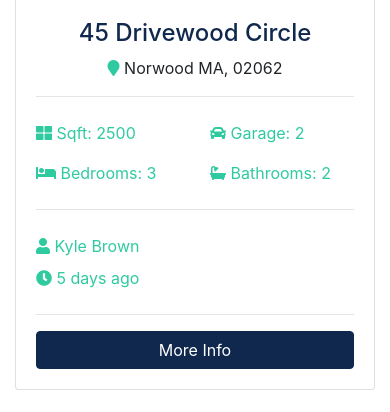
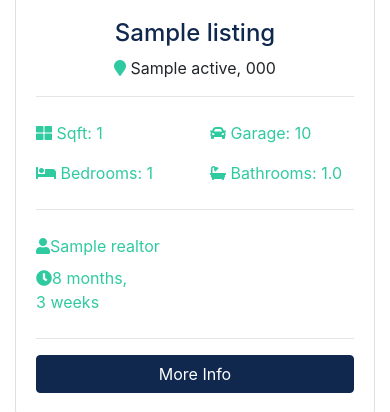
Before and after one commit to hghimanshu/Django, a Django app: page / in a window 390 px wide. Shown: the part 1194-1606 px from the top of the page. Run offline with Django 3.2, Linux system fonts and the light colour scheme; tables that the repository leaves empty hold one stand-in row (values such as "Sample post"); grey boxes marked "Sample" are stand-in pictures; some libraries are stand-ins or nearby versions.

Commit message:
worked on the home page

```diff
--- a/property/pages/views.py
+++ b/property/pages/views.py
@@ -1,9 +1,23 @@
 from django.shortcuts import render
 from django.http import HttpResponse
+from listings.models import Listing
+from realtors.models import Realtor
 
 # Create your views here.
 def index(request):
-    return render(request, 'pages/index.html', {})
+    listings = Listing.objects.order_by('-list_date').filter(is_published=True)[:3]
+    context = {
+        'listings': listings
+    }
+    return render(request, 'pages/index.html', context)
 
 def about(request):
-    return render(request, 'pages/about.html', {})
+    realtors = Realtor.objects.order_by('-hire_date')
+
+    mvp_realtors = Realtor.objects.all().filter(is_mvp=True)
+
+    context = {
+        'realtors': realtors,
+        'mvp': mvp_realtors
+    }
+    return render(request, 'pages/about.html', context)
--- a/property/templates/pages/index.html
+++ b/property/templates/pages/index.html
@@ -1,4 +1,5 @@
 {% extends 'base.html' %}
+{% load humanize %}
 
 {% block content %}
 <!-- Showcase -->
@@ -130,134 +131,61 @@
     <div class="container">
       <h3 class="text-center mb-3">Latest Listings</h3>
       <div class="row">
-        <!-- Listing 1 -->
+
+        {% if listings %}
+
+          {% for listing in listings %}
+
               <div class="col-md-6 col-lg-4 mb-4">
                 <div class="card listing-preview">
-            <img class="card-img-top" src="assets/img/homes/home-1.jpg" alt="">
+                  <img class="card-img-top" src="{{ listing.photo_main.url }}" alt="">
                   <div class="card-img-overlay">
                     <h2>
-                <span class="badge badge-secondary text-white">$490,000</span>
+                      <span class="badge badge-secondary text-white">${{ listing.price | intcomma }}</span>
                     </h2>
                   </div>
                   <div class="card-body">
                     <div class="listing-heading text-center">
-                <h4 class="text-primary">45 Drivewood Circle</h4>
+                      <h4 class="text-primary">{{ listing.title }}</h4>
                       <p>
-                  <i class="fas fa-map-marker text-secondary"></i> Norwood MA, 02062</p>
+                        <i class="fas fa-map-marker text-secondary"></i> {{ listing.city }} {{ listing.state }}, {{ listing.zipcode }}</p>
                     </div>
                     <hr>
                     <div class="row py-2 text-secondary">
                       <div class="col-6">
-                  <i class="fas fa-th-large"></i> Sqft: 2500</div>
+                        <i class="fas fa-th-large"></i> Sqft: {{ listing.sqft }}</div>
                       <div class="col-6">
-                  <i class="fas fa-car"></i> Garage: 2</div>
+                        <i class="fas fa-car"></i> Garage: {{ listing.garage }}</div>
                     </div>
                     <div class="row py-2 text-secondary">
                       <div class="col-6">
-                  <i class="fas fa-bed"></i> Bedrooms: 3</div>
+                        <i class="fas fa-bed"></i> Bedrooms: {{ listing.bedrooms }}</div>
                       <div class="col-6">
-                  <i class="fas fa-bath"></i> Bathrooms: 2</div>
+                        <i class="fas fa-bath"></i> Bathrooms: {{ listing.bathrooms }}</div>
                     </div>
                     <hr>
                     <div class="row py-2 text-secondary">
                       <div class="col-6">
-                  <i class="fas fa-user"></i> Kyle Brown</div>
+                        <i class="fas fa-user"></i>{{ listing.realtor }}</div>
                     </div>
                     <div class="row text-secondary pb-2">
                       <div class="col-6">
-                  <i class="fas fa-clock"></i> 5 days ago</div>
+                        <i class="fas fa-clock"></i>{{ listing.list_date | timesince }}</div>
                     </div>
                     <hr>
-              <a href="listing.html" class="btn btn-primary btn-block">More Info</a>
+                    <a href="{% url 'listing' listing.id %}" class="btn btn-primary btn-block">More Info</a>
                   </div>
                 </div>
               </div>
 
-        <!-- Listing 2 -->
-        <div class="col-md-6 col-lg-4 mb-4">
-          <div class="card listing-preview">
-            <img class="card-img-top" src="assets/img/homes/home-2.jpg" alt="">
-            <div class="card-img-overlay">
-              <h2>
-                <span class="badge badge-secondary text-white">$550,000</span>
-              </h2>
-            </div>
-            <div class="card-body">
-              <div class="listing-heading text-center">
-                <h4 class="text-primary">18 Jefferson Lane</h4>
-                <p>
-                  <i class="fas fa-map-marker text-secondary"></i> Woburn MA, 01801</p>
-              </div>
-              <hr>
-              <div class="row py-2 text-secondary">
-                <div class="col-6">
-                  <i class="fas fa-th-large"></i> Sqft: 3200</div>
-                <div class="col-6">
-                  <i class="fas fa-car"></i> Garage: 1</div>
-              </div>
-              <div class="row py-2 text-secondary">
-                <div class="col-6">
-                  <i class="fas fa-bed"></i> Bedrooms: 4</div>
-                <div class="col-6">
-                  <i class="fas fa-bath"></i> Bathrooms: 2.5</div>
-              </div>
-              <hr>
-              <div class="row py-2 text-secondary">
-                <div class="col-6">
-                  <i class="fas fa-user"></i> Mark Hudson</div>
-              </div>
-              <div class="row text-secondary pb-2">
-                <div class="col-6">
-                  <i class="fas fa-clock"></i> 5 days ago</div>
-              </div>
-              <hr>
-              <a href="listing.html" class="btn btn-primary btn-block">More Info</a>
-            </div>
-          </div>
+          {% endfor %}
+
+        {% else %}
+        <div class="col-md-12">
+          <p>No listings available </p>
         </div>
 
-        <!-- Listing 3 -->
-        <div class="col-md-6 col-lg-4 mb-4">
-          <div class="card listing-preview">
-            <img class="card-img-top" src="assets/img/homes/home-3.jpg" alt="">
-            <div class="card-img-overlay">
-              <h2>
-                <span class="badge badge-secondary text-white">$580,000</span>
-              </h2>
-            </div>
-            <div class="card-body">
-              <div class="listing-heading text-center">
-                <h4 class="text-primary">187 Woodrow Street</h4>
-                <p>
-                  <i class="fas fa-map-marker text-secondary"></i> Salem MA, 01915</p>
-              </div>
-              <hr>
-              <div class="row py-2 text-secondary">
-                <div class="col-6">
-                  <i class="fas fa-th-large"></i> Sqft: 3107</div>
-                <div class="col-6">
-                  <i class="fas fa-car"></i> Garage: 0</div>
-              </div>
-              <div class="row py-2 text-secondary">
-                <div class="col-6">
-                  <i class="fas fa-bed"></i> Bedrooms: 4</div>
-                <div class="col-6">
-                  <i class="fas fa-bath"></i> Bathrooms: 3</div>
-              </div>
-              <hr>
-              <div class="row py-2 text-secondary">
-                <div class="col-6">
-                  <i class="fas fa-user"></i> Mark Hudson</div>
-              </div>
-              <div class="row text-secondary pb-2">
-                <div class="col-6">
-                  <i class="fas fa-clock"></i> 5 days ago</div>
-              </div>
-              <hr>
-              <a href="listing.html" class="btn btn-primary btn-block">More Info</a>
-            </div>
-          </div>
-        </div>
+        {% endif %}
 
       </div>
     </div>
```
Also changed, not shown: property/templates/pages/about.html (+20 -27 lines). Lines whose indentation alone changed are shown as unchanged.
